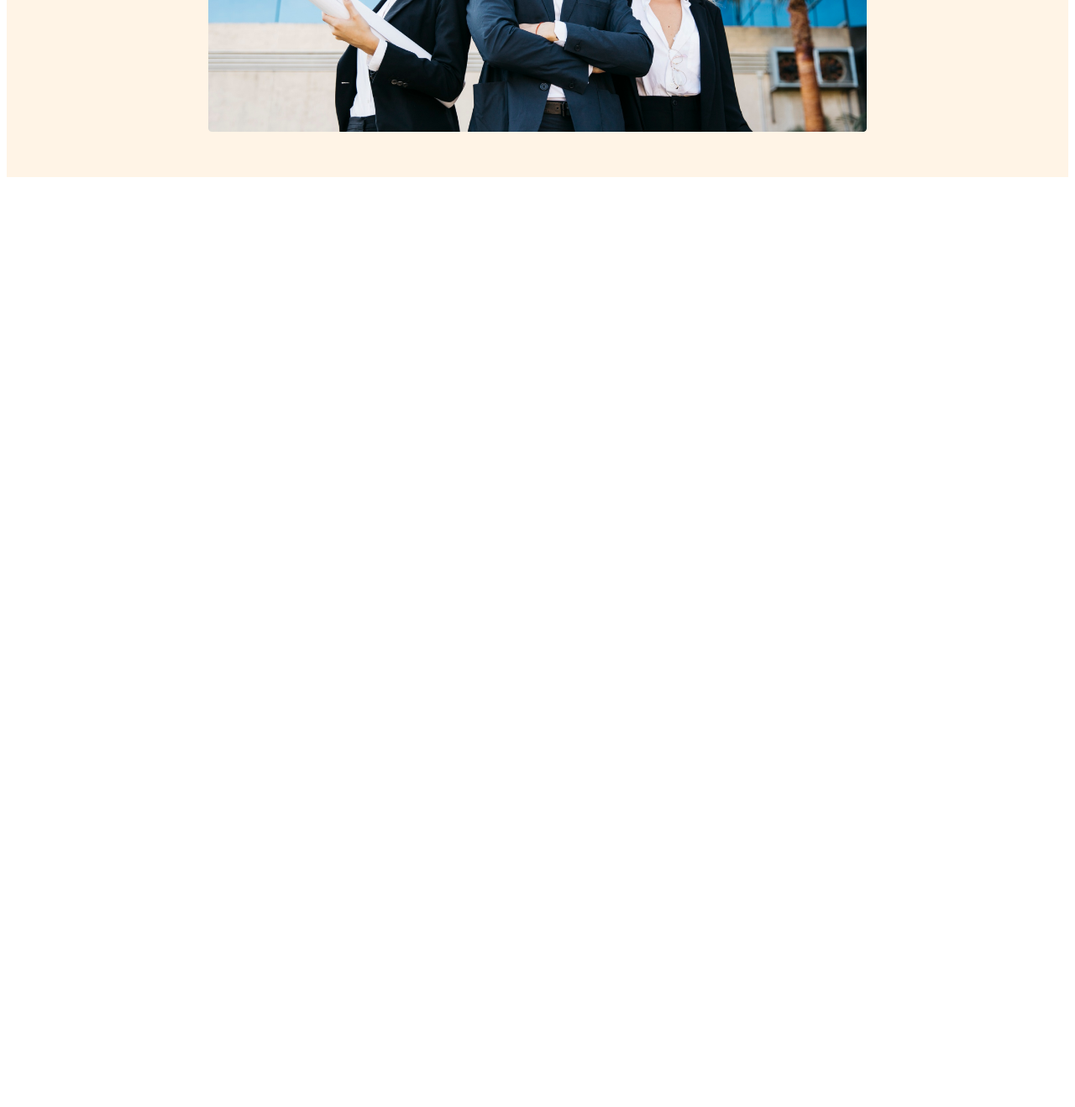
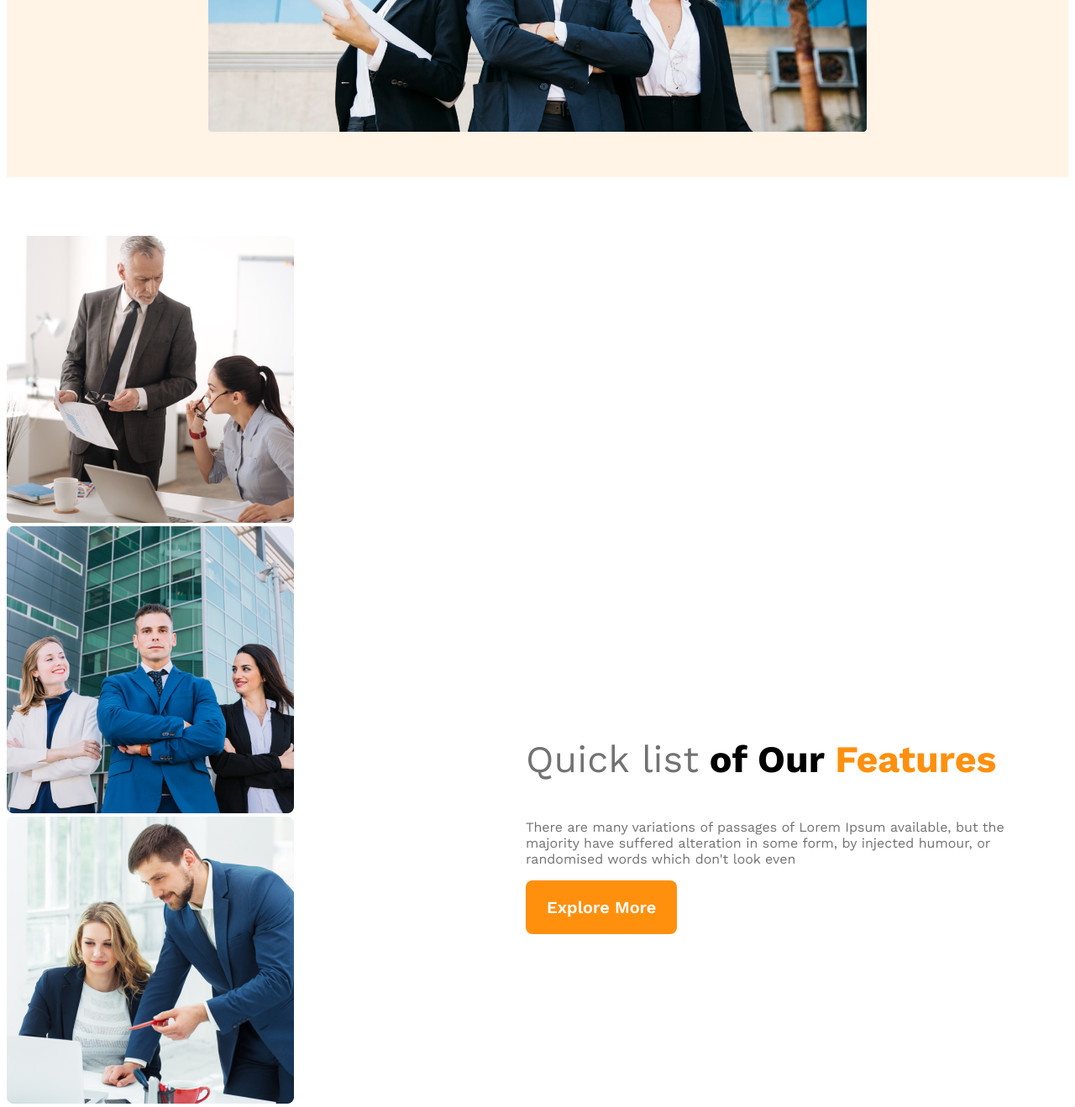
Before and after one commit to Ashraful-Ahsan/g3-architects-website, a plain HTML site: page index.html in a window 1280 px wide. Shown: the part 800-2119 px from the top of the page at 84% size. Before the commit the page ends 1019 px from the top, so only its background shows below. Drawn offline with nearby package versions, Linux system fonts and the light colour scheme; a web font is replaced by a local one.

Commit message:
team section responsive finished

```diff
--- a/index.html
+++ b/index.html
@@ -22,7 +22,7 @@
             <div class="banner-content">
                 <h1 class="banner-title">Brand New Group of Architects
                 </h1>
-                <p class="banner-description">
+                <p class="text-light-gray">
                     There are many variations of passages of Lorem Ipsum available, but the majority have suffered alteration in some form, by injected humour, or randomised words which don't look even
                 </p>
 
@@ -36,7 +36,28 @@
     </header>
 
     <main>
+        <!-- team sections start -->
+        <section class="teams-container">
+            <div class="`">
+                <img src="images/team1.png" alt="">
+                <img src="images/team2.png" alt="">
+                <img src="images/team3.png" alt="">
+                <img src="images/team4.png" alt="">
+            </div>
 
+
+            <div class="team-content">
+                <h3 class="teams-title">
+                    <span class="quick-list text-light-gray">Quick list</span> <span>of Our</span> <span class="text-features">Features</span>
+                </h3>
+
+                <p class="text-light-gray">
+                    There are many variations of passages of Lorem Ipsum available, but the majority have suffered alteration in some form, by injected humour, or randomised words which don't look even
+                </p>
+
+                <button class="btn-primary">Explore More</button>
+            </div>
+        </section>
     </main>
 
     <footer>
--- a/styles/architects.css
+++ b/styles/architects.css
@@ -15,6 +15,10 @@
   font-weight: 600;
   cursor: pointer;
   border: 0;
+}
+
+.text-light-gray{
+    color: #727272;
 }
 
 /* header styles */
@@ -64,9 +68,7 @@ nav li a {
   color: #131313;
 }
 
-.banner-description {
-  color: #727272;
-}
+
 
 .banner img {
   margin-top: 20px;
@@ -75,13 +77,76 @@ nav li a {
 
 /* responsive media queries */
 
+
+
+
+/* main section */
+
+main{
+    max-width: 1440px;
+    margin: 70px auto;
+}
+
+/* treams style */
+
+.teams-container{
+    display: flex;
+    align-items: center;
+}
+
+.teams-img-container{
+    display: grid;
+    grid-template-columns: repeat(2,1fr);
+    gap: 1.5rem;
+}
+
+
+.team-content{
+    padding-right:70px ;
+    padding-left: 70px;
+}
+
+.teams-title {
+    font-size: 2.8rem;
+}
+
+
+.teams-title .quick-list{
+
+    font-weight: 500;
+}
+
+.teams-title .text-features{
+    color: #FF900E;
+    font-weight: 700;
+}
+
+
+
+
+
+
+
+
+
+
+
+
 @media screen and (max-width:576px) {
     header {
       padding: 20px;
     }
 
-  nav{
+    nav, .teams-container{
       flex-direction: column;
+    }
+
+    .teams-img-container{
+        grid-template-columns: 1fr;
+    }
+    .team-content{
+        padding-left: 20px;
+        padding-right: 20px;
     }
 
     .banner-content{
@@ -112,7 +177,7 @@ nav li a {
           font-size: 1rem;
         }
 
-      nav{
+        nav,.teams-container{
           flex-direction: column;
         }
     }
```
Lines whose indentation alone changed are shown as unchanged.
